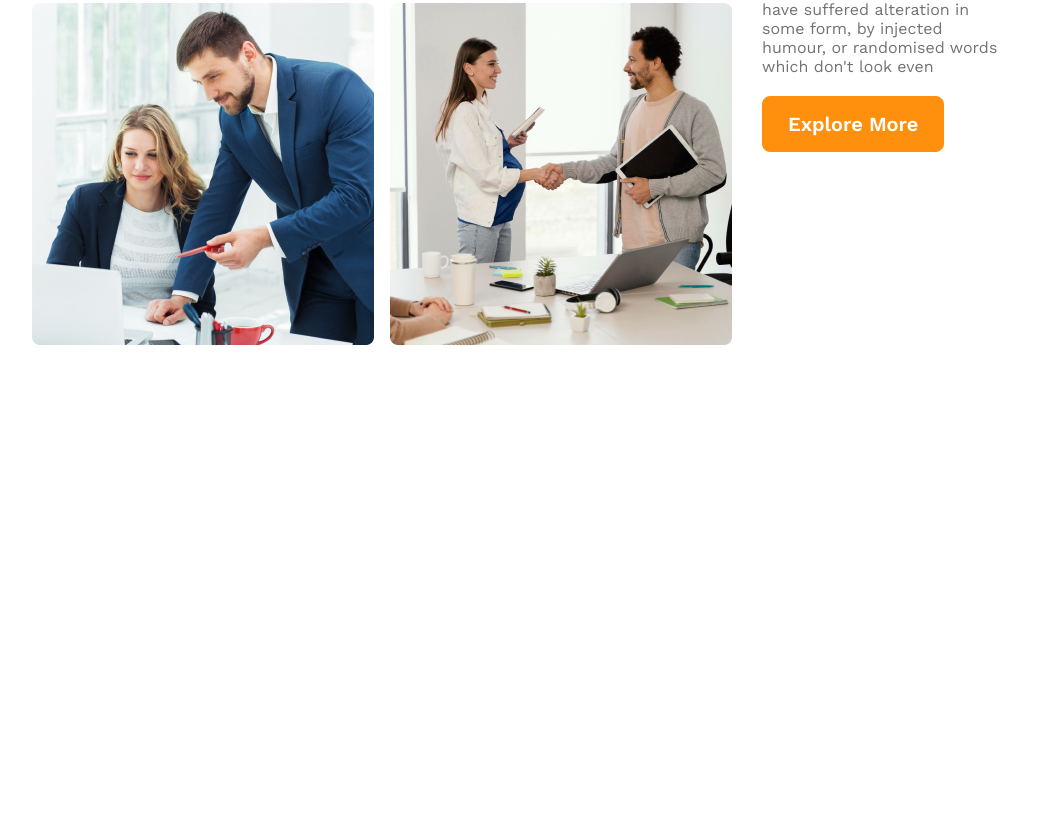
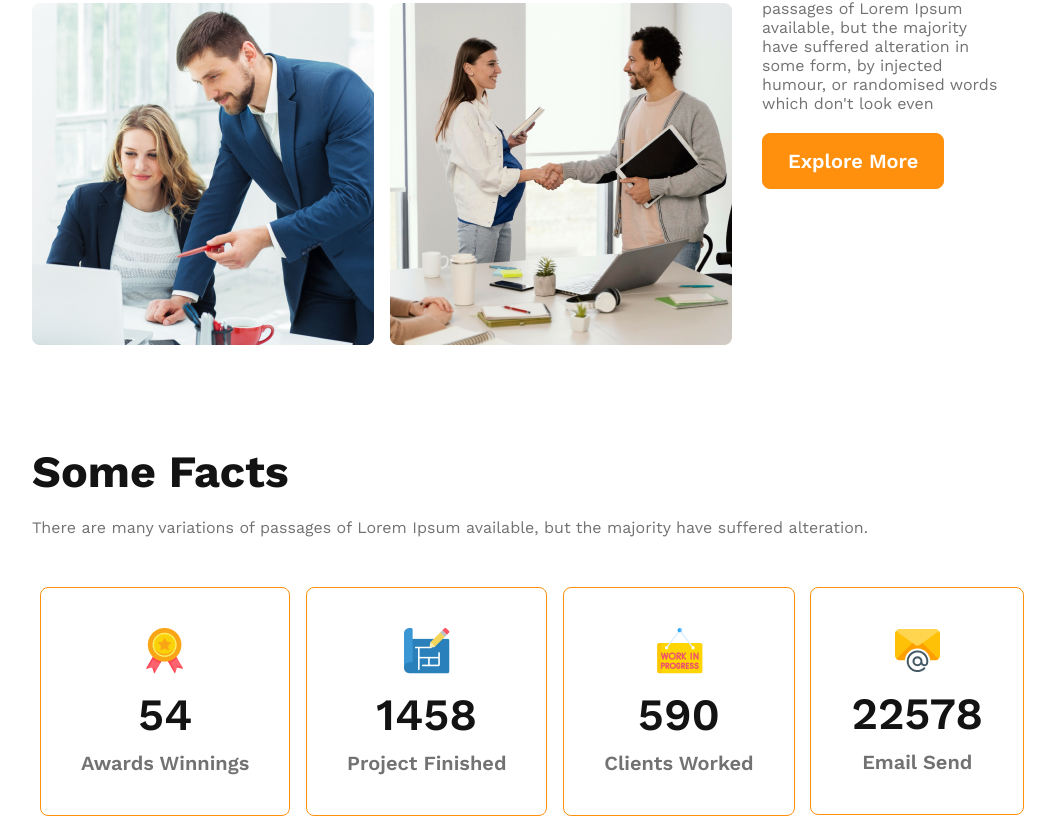
Before and after one commit to smefti70/G3-Architects, a plain HTML site: page index.html in a window 1280 px wide. Shown: the part 1396-2212 px from the top of the page, without its empty margins (108-1163 px from the left). Before the commit the page ends 1741 px from the top, so only its background shows below. Drawn offline with nearby package versions, Linux system fonts and the light colour scheme.

Commit message:
Facts Section Added with responsive styles

```diff
--- a/css/styles.css
+++ b/css/styles.css
@@ -8,7 +8,7 @@
     font-family: 'Work Sans', sans-serif;
 }
 
-.btn-primary{
+.btn-primary {
     background-color: #FF900E;
     color: #FFF;
     padding: 15px 25px;
@@ -19,51 +19,53 @@
     cursor: pointer;
 }
 
-.btn-primary:hover{
+.btn-primary:hover {
     background-color: rgba(255, 144, 14, 0.10);
     color: #FF900E;
 }
 
-.txt-light-gray{
+.txt-light-gray {
     color: #727272;
 }
 
-.teams-description,
-.banner-description{
+.section-title {
+    color: #131313;
+    font-weight: 700;
+    font-size: 2.8rem;
+}
+
+.section-description {
     margin: 20px 0;
 }
 
 /* header styles */
-header{
+header {
     background: rgba(255, 144, 14, 0.10);
     padding: 30px 200px;
     margin-bottom: 80px;
 }
 
-header nav{
+header nav {
     display: flex;
     justify-content: space-between;
     align-items: center;
 }
 
-.nav-title{
+.nav-title {
     cursor: pointer;
     margin-top: 0px;
-    color:#131313;
-    font-weight: 700;
-    font-size: 2.8rem;
 }
 
-nav ul{
+nav ul {
     display: flex;
     gap: 30px;
 }
 
-nav ul li{
+nav ul li {
     list-style-type: none;
 }
 
-nav ul li a{
+nav ul li a {
     color: #424242;
     font-size: 1rem;
     font-weight: 500;
@@ -71,101 +73,145 @@ nav ul li a{
 }
 
 /* banner styles */
-.banner{
+.banner {
     margin-top: 100px;
 }
-.banner-content{
+
+.banner-content {
     max-width: 800px;
     text-align: center;
     margin: 0 auto;
 }
-.banner-title{
+
+.banner-title {
     color: #131313;
     font-size: 4rem;
     font-weight: 700;
 }
 
-.banner img{
+.banner img {
     margin-top: 30px;
     width: 100%;
 }
 
 /* main style */
-main{
+main {
     max-width: 1000px;
     margin: 0 auto;
 }
 
 /* teams section styles */
-.teams-section{
+.teams-section {
     display: flex;
     justify-content: space-around;
     align-items: center;
 }
-.teams-img-container{
+
+.teams-img-container {
     display: grid;
     grid-template-columns: repeat(2, 1fr);
     gap: 1rem;
 }
 
-.teams-content{
+.teams-content {
     padding: 0 30px;
 }
-.teams-title{
-    font-size: 2.3rem;
-}
 
-.teams-title .quick-list{
+.teams-title .quick-list {
     font-weight: 500;
 }
 
-.teams-title #primary{
+.teams-title #primary {
     color: #FF900E;
-    font-weight: 700;
+}
+
+/* facts section styles */
+.facts{
+    margin-top: 100px;
+}
+.facts-card-container {
+    margin-top: 50px;
+    display: flex;
+    justify-content: space-around;
+    align-items: center;
+}
+
+.card {
+    border-radius: 8px;
+    border: 1px solid #FF900E;
+    text-align: center;
+    padding: 40px;
+}
+
+.card-title{
+    font-size: 1.25rem;
+}
+.card-stats{
+    margin: 10px 0;
+}
+.card-stats,
+.card-title{
+    font-weight: 600;
 }
 
 /* responsive media queries */
 
 /* mobile devices */
-@media screen and (max-width: 576px){
-    header{
+@media screen and (max-width: 576px) {
+    header,
+    .facts {
         padding: 20px;
     }
+
     nav,
-    .teams-section{
+    .teams-section,
+    .facts-card-container {
         flex-direction: column;
     }
 
-    .teams-img-container{
+    .facts-card-container{
+        gap: 20px;
+    }
+
+    .teams-img-container {
         grid-template-columns: 1fr;
     }
 
-    .teams-content{
+    .teams-content {
         margin-top: 30px;
     }
 
-    nav ul{
-        margin-top: 20px;
-        padding-left: 0;
-    }
-
-
-}
-
-/* tablet or medium devices */
-@media screen and (min-width: 576px) and (max-width: 960px){
-    header{
-        padding: 40px;
-    }
-    nav,
-    .teams-section{
-        flex-direction: column;
-    }
-    .teams-content{
-        margin: 30px 40px;
-    }
-    nav ul{
+    nav ul {
         margin-top: 20px;
         padding-left: 0;
     }
 }
+
+/* tablet or medium devices */
+@media screen and (min-width: 576px) and (max-width: 960px) {
+    header,
+    .facts {
+        padding: 40px;
+    }
+
+    nav,
+    .teams-section
+    {
+        flex-direction: column;
+    }
+
+    .facts-card-container{
+        display: grid;
+        grid-template-columns: repeat(2, 1fr);
+        gap: 20px;
+    }
+
+    .teams-content {
+        margin: 30px 40px;
+    }
+
+    nav ul {
+        margin-top: 20px;
+        padding-left: 0;
+    }
+}
--- a/index.html
+++ b/index.html
@@ -12,7 +12,7 @@
     <!-- header section starts -->
     <header>
         <nav>
-            <h3 class="nav-title">G3 Architects</h3>
+            <h3 class="nav-title section-title">G3 Architects</h3>
             <ul>
                 <li><a href="">Home</a></li>
                 <li><a href="">About</a></li>
@@ -23,7 +23,7 @@
         <div class="banner">
             <div class="banner-content">
                 <h1 class="banner-title">Brand New<br>Group of Architects</h1>
-                <p class="txt-light-gray banner-description">There are many variations of passages of Lorem Ipsum available, but the majority have suffered alteration in some form, by injected humour, or randomised words which don't look even</p>
+                <p class="txt-light-gray section-description">There are many variations of passages of Lorem Ipsum available, but the majority have suffered alteration in some form, by injected humour, or randomised words which don't look even</p>
                 <button class="btn-primary">Explore More</button>
             </div>
             <img src="images/banner.png" alt="">
@@ -33,7 +33,7 @@
 
     <!-- main section starts -->
     <main>
-        <!-- teams section starts -->
+        <!-- features section starts -->
         <section class="teams-section">
             <div class="teams-img-container">
                 <img src="images/team1.png" alt="">
@@ -42,12 +42,47 @@
                 <img src="images/team4.png" alt="">
             </div>
             <div class="teams-content">
-                <h3 class="teams-title"><span class="txt-light-gray quick-list">Quick list</span> of Our <span id="primary">Features</span></h3>
-                <p class="txt-light-gray teams-description">There are many variations of passages of Lorem Ipsum available, but the majority have suffered alteration in some form, by injected humour, or randomised words which don't look even</p>
+                <h3 class="teams-title section-title"><span class="txt-light-gray quick-list">Quick list</span> of Our <span id="primary">Features</span></h3>
+                <p class="txt-light-gray section-description">There are many variations of passages of Lorem Ipsum available, but the majority have suffered alteration in some form, by injected humour, or randomised words which don't look even</p>
                 <button class="btn-primary">Explore More</button>
             </div>
         </section>
         <!-- teams section ends -->
+
+        <!-- features section Starts -->
+        <section class="features">
+
+        </section>
+        <!-- features section ends -->
+
+        <!-- facts section starts -->
+        <section class="facts">
+            <h3 class="section-title">Some Facts</h3>
+            <p class="txt-light-gray section-description">There are many variations of passages of Lorem Ipsum available, but the majority have suffered alteration.</p>
+            <div class="facts-card-container">
+                <div class="card">
+                    <img src="images/icons/ribon.png" alt="">
+                    <h3 class="card-stats section-title">54</h3>
+                    <p class="card-title txt-light-gray">Awards Winnings</p>
+                </div>
+                <div class="card">
+                    <img src="images/icons/projects.png" alt="">
+                    <h3 class="card-stats section-title">1458</h3>
+                    <p class="card-title txt-light-gray">Project Finished</p>
+                </div>
+                <div class="card">
+                    <img src="images/icons/customers.png" alt="">
+                    <h3 class="card-stats section-title">590</h3>
+                    <p class="card-title txt-light-gray">Clients Worked</p>
+                </div>
+                <div class="card">
+                    <img src="images/icons/email.png" alt="">
+                    <h3 class="card-stats section-title">22578</h3>
+                    <p class="card-title txt-light-gray">Email Send</p>
+                </div>
+            </div>
+        </section>
+        <!-- facts section ends -->
 
     </main>
     <!-- main section ends -->
```
